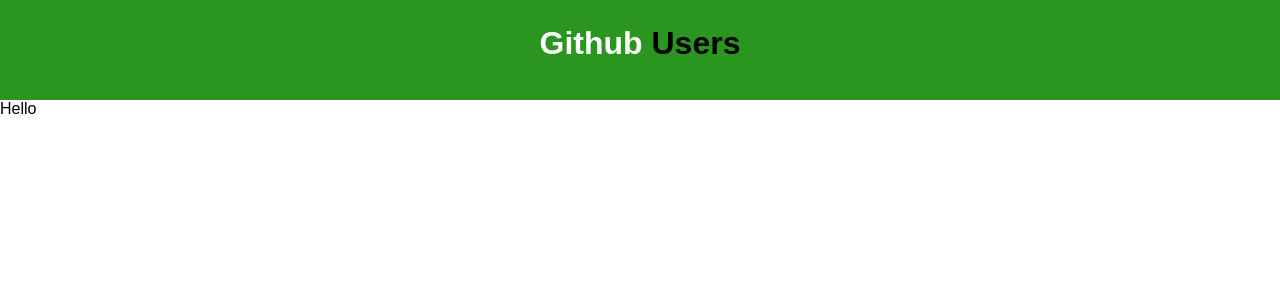
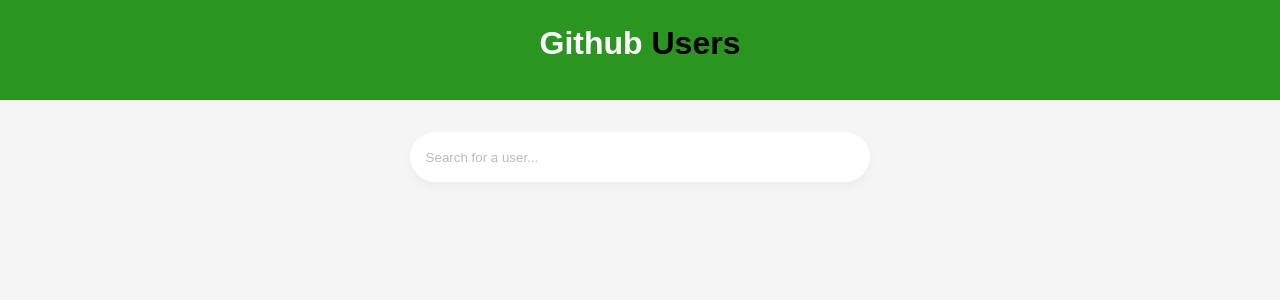
Before and after one commit to mateusgf00/git-profiles-ema, a React (Create React App) app: page / in a window 1280 px wide. Shown: the top 300 px of the page. Built offline with nearby package versions, Linux system fonts and the light colour scheme.

Commit message:
alter the background color of body

```diff
--- a/src/assets/styles/global.ts
+++ b/src/assets/styles/global.ts
@@ -6,5 +6,8 @@
         padding: 0;
         box-sizing: border-box;
         font-family: 'Sora', sans-serif;
+        body{
+            background-color: #f5f5f5;
+        }
     }
 `;
--- a/src/components/App/index.tsx
+++ b/src/components/App/index.tsx
@@ -1,5 +1,5 @@
-import React from "react";
 import GlobalStyles from "../../assets/styles/global";
+
 import Header from "../header";
 import Home from "../../screens/home";
 
--- a/src/components/header/styles.ts
+++ b/src/components/header/styles.ts
@@ -1,6 +1,6 @@
 import styled from 'styled-components';
 
-export const Container = styled.header`
+export const Container = styled.div`
   background-color: #2b961f;
   text-align: center;
   height: 100px;
--- a/src/screens/home/index.tsx
+++ b/src/screens/home/index.tsx
@@ -1,10 +1,11 @@
-import React from "react";
-import { Container } from "./styles";
+import { Container, InputSearchContainer } from "./styles";
 
 export default function Home(){
   return(
     <Container>
-      Hello
+      <InputSearchContainer>
+                <input type="text" id="search-input" placeholder="Search for a user..."/>
+      </InputSearchContainer>
     </Container>
   )
 }
--- a/src/screens/home/styles.ts
+++ b/src/screens/home/styles.ts
@@ -1,4 +1,27 @@
 import styled from "styled-components";
 
 
-export const Container = styled.div``;
+export const Container = styled.div`
+  margin-top: 32px;
+  margin-left: 20%;
+  margin-right: 20%;
+`;
+
+export const InputSearchContainer = styled.div`
+  width:60%;
+  margin: 0 auto;
+
+  input{
+      width:100%;
+      background: #fff;
+      border: none;
+      border-radius:25px;
+      height: 50px;
+      box-shadow: 0px 4px 10px rgba(0, 0, 0, 0.04);
+      outline: 0;
+      padding: 0 16px;
+      &::placeholder {
+          color: #BCBCBC;
+      }
+  }
+`;
```
